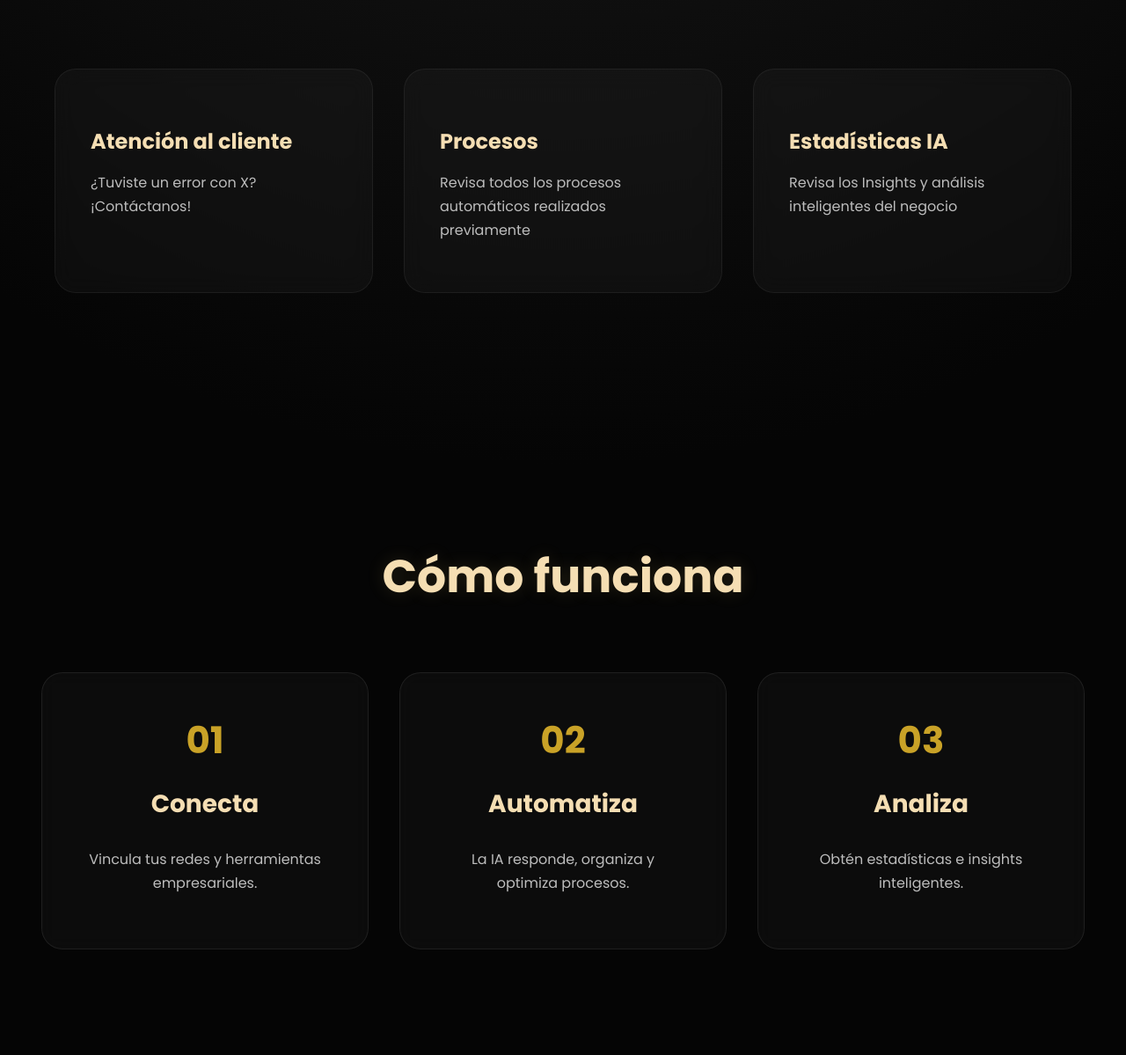
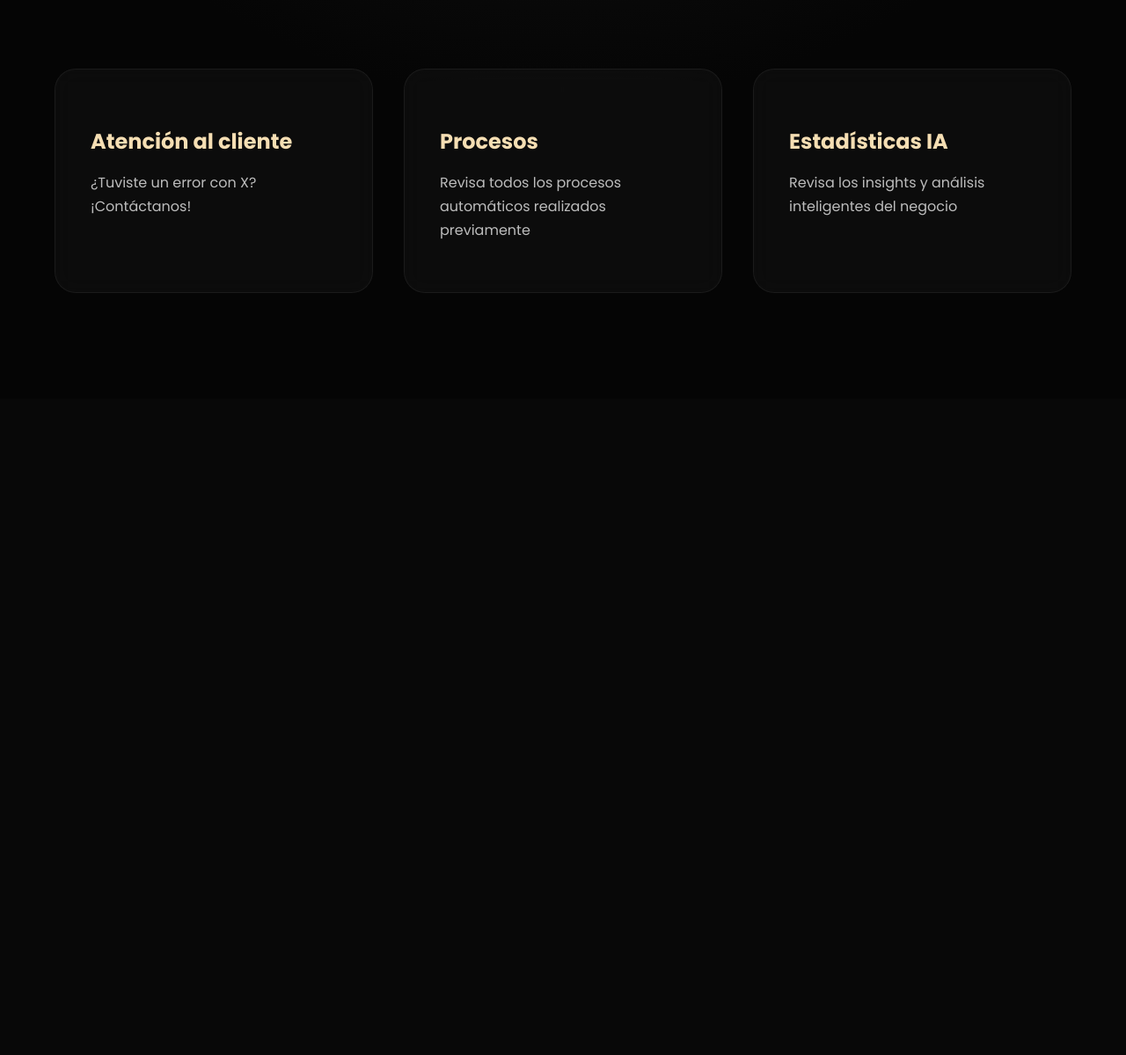
Before and after one commit to provitionalnameia/Prototipo-IA, a Flask app: page / in a window 1280 px wide. Shown: the part 642-1841 px from the top of the page at 88% size. After the commit the page ends 975 px from the top, so only its background shows below. Run offline with Flask 3, Linux system fonts and the light colour scheme.

Commit message:
fix html

```diff
--- a/Templates/index.html
+++ b/Templates/index.html
@@ -1,8 +1,11 @@
 <!DOCTYPE html>
-
-<html>
+<html lang="es">
 
 <head>
+
+    <meta charset="UTF-8">
+
+    <meta name="viewport" content="width=device-width, initial-scale=1.0">
 
     <title>Prototipo IA</title>
 
@@ -20,7 +23,6 @@
 
 <body>
 
-
     <nav>
 
         <ul>
@@ -34,7 +36,6 @@
         </ul>
 
     </nav>
-
 
     <section class="hero">
 
@@ -53,7 +54,6 @@
         </button>
 
     </section>
-
 
     <section class="cards">
 
@@ -77,7 +77,7 @@
             </h3>
 
             <p>
-                    Revisa todos los procesos automáticos
+                Revisa todos los procesos automáticos
                 realizados previamente
             </p>
 
@@ -90,7 +90,7 @@
             </h3>
 
             <p>
-                Revisa los Insights y análisis
+                Revisa los insights y análisis
                 inteligentes del negocio
             </p>
 
@@ -98,64 +98,6 @@
 
     </section>
 
-
-    <section class="steps">
-
-        <h2>
-            Cómo funciona
-        </h2>
-
-        <div class="steps-container">
-
-            <div class="step">
-
-                <span>01</span>
-
-                <h3>
-                    Conecta
-                </h3>
-
-                <p>
-                    Vincula tus redes
-                    y herramientas empresariales.
-                </p>
-
-            </div>
-
-            <div class="step">
-
-                <span>02</span>
-
-                <h3>
-                    Automatiza
-                </h3>
-
-                <p>
-                    La IA responde,
-                    organiza y optimiza procesos.
-                </p>
-
-            </div>
-
-            <div class="step">
-
-                <span>03</span>
-
-                <h3>
-                    Analiza
-                </h3>
-
-                <p>
-                    Obtén estadísticas
-                    e insights inteligentes.
-                </p>
-
-            </div>
-
-        </div>
-
-    </section>
-
 </body>
 
 </html>
```
